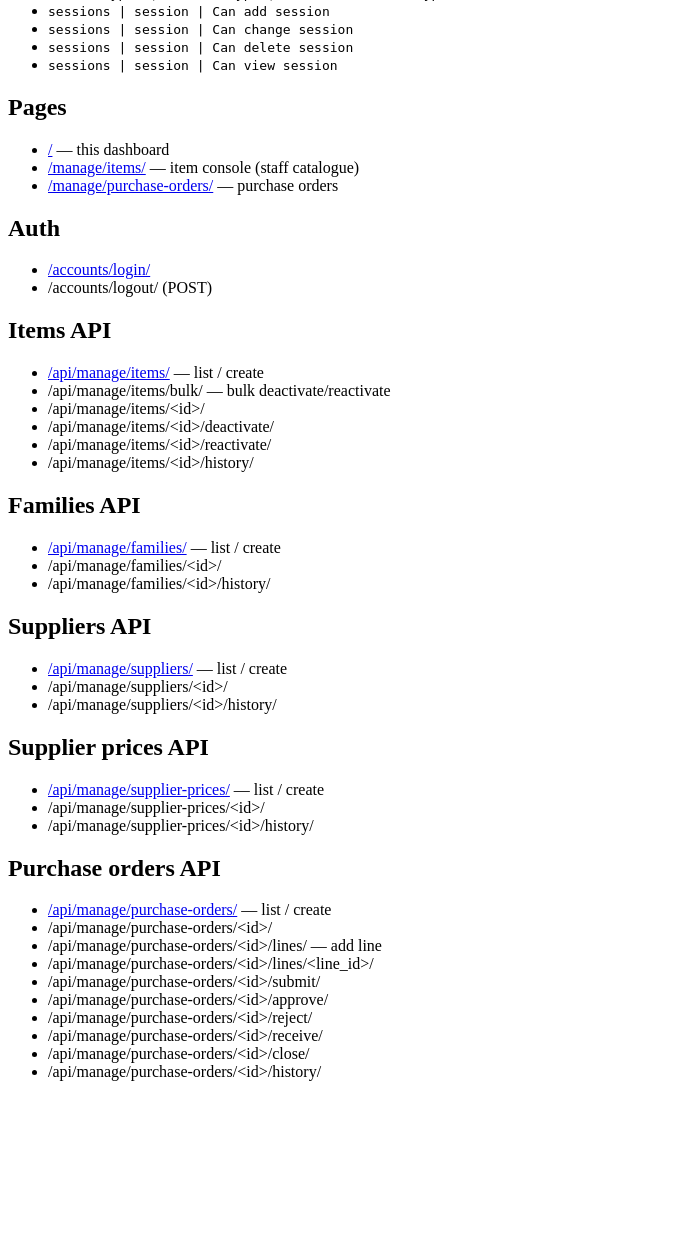
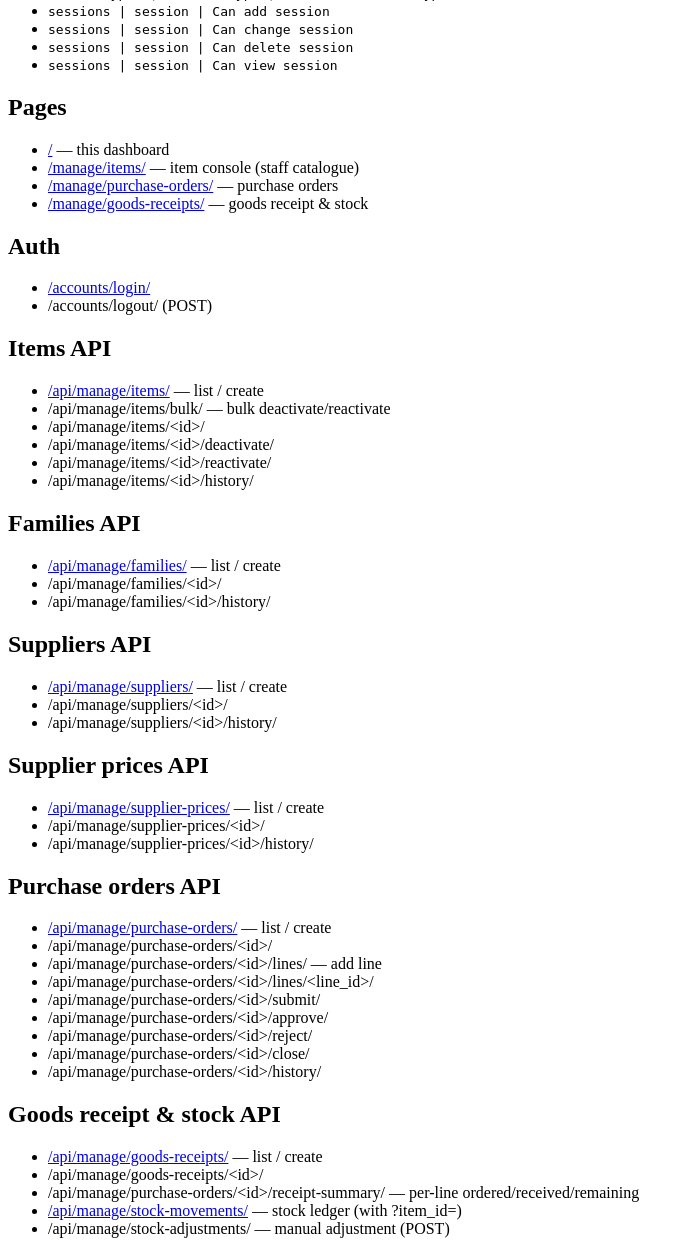
Before and after one commit to neopmpmtj/warehouse_V2, a Django app: template products/templates/products/dashboard.html in a window 1280 px wide. Shown: the part 552-1806 px from the top of the page, without its empty margins (0-694 px from the left). Before the commit the page ends 1633 px from the top, so only its background shows below. Run offline with Django 3.2, Linux system fonts and the light colour scheme; tables that the repository leaves empty hold one stand-in row (values such as "Sample post"); the template is opened without the code that fills it: values that come from a table or form of the project are taken from there, most other values are stand-ins (such as "Sample title", 1, 10 or a date in 2020).

Commit message:
Dashboard: add goods receipt page + stock API, drop stale receive endpoint

```diff
--- a/products/templates/products/dashboard.html
+++ b/products/templates/products/dashboard.html
@@ -34,6 +34,7 @@
         <li><a href="/">/</a> — this dashboard</li>
         <li><a href="/manage/items/">/manage/items/</a> — item console (staff catalogue)</li>
         <li><a href="/manage/purchase-orders/">/manage/purchase-orders/</a> — purchase orders</li>
+        <li><a href="/manage/goods-receipts/">/manage/goods-receipts/</a> — goods receipt &amp; stock</li>
         {% if user.is_superuser %}
         <li><a href="/admin/">/admin/</a> — Django admin (superuser only)</li>
         {% endif %}
@@ -85,9 +86,17 @@
         <li>/api/manage/purchase-orders/&lt;id&gt;/submit/</li>
         <li>/api/manage/purchase-orders/&lt;id&gt;/approve/</li>
         <li>/api/manage/purchase-orders/&lt;id&gt;/reject/</li>
-        <li>/api/manage/purchase-orders/&lt;id&gt;/receive/</li>
         <li>/api/manage/purchase-orders/&lt;id&gt;/close/</li>
         <li>/api/manage/purchase-orders/&lt;id&gt;/history/</li>
     </ul>
+
+    <h2>Goods receipt &amp; stock API</h2>
+    <ul>
+        <li><a href="/api/manage/goods-receipts/" target="_blank" rel="noopener noreferrer">/api/manage/goods-receipts/</a> — list / create</li>
+        <li>/api/manage/goods-receipts/&lt;id&gt;/</li>
+        <li>/api/manage/purchase-orders/&lt;id&gt;/receipt-summary/ — per-line ordered/received/remaining</li>
+        <li><a href="/api/manage/stock-movements/" target="_blank" rel="noopener noreferrer">/api/manage/stock-movements/</a> — stock ledger (with ?item_id=)</li>
+        <li>/api/manage/stock-adjustments/ — manual adjustment (POST)</li>
+    </ul>
 </body>
 </html>
```
